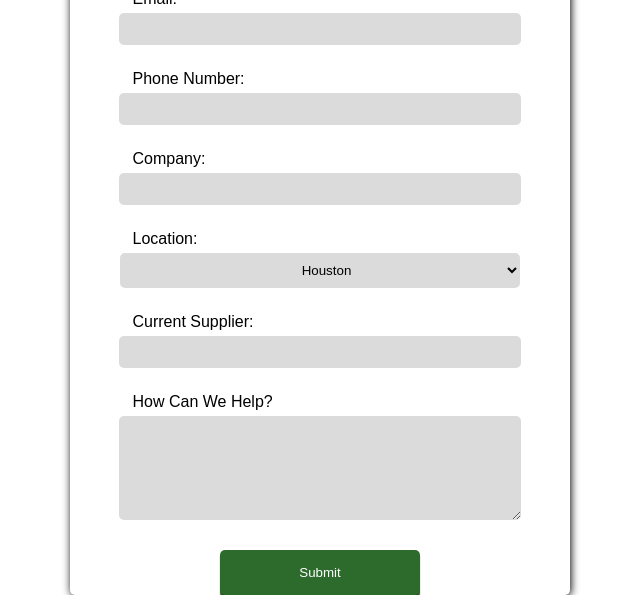
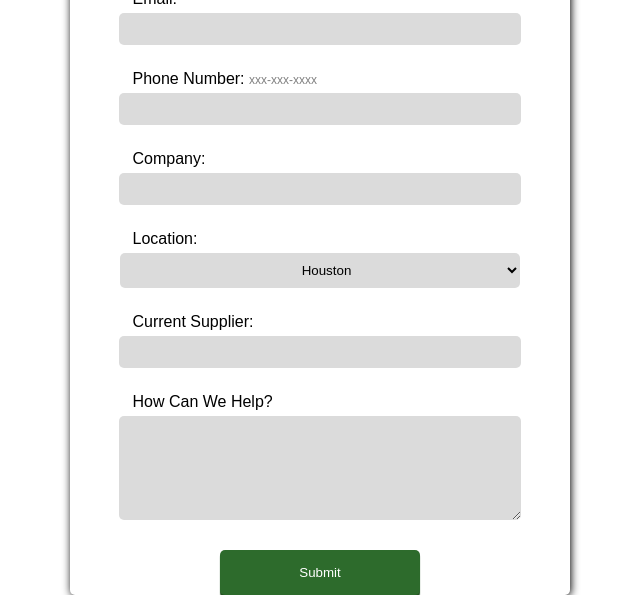
Before and after one commit to THREExPENNYco/nofusss, a React app: page / in a window 1280 px wide. Shown: the part 701-1296 px from the top of the page, without its empty margins (320-960 px from the left). Built offline with nearby package versions, Linux system fonts and the light colour scheme.

Commit message:
adding warnings for errors on form

```diff
--- a/src/App.css
+++ b/src/App.css
@@ -201,3 +201,13 @@ hr {
 .thankyou > h3 {
   margin-top: 1px;
 }
+
+.warning {
+  font-size: 10px;
+  color: red;
+}
+
+.example {
+  font-size: 12px;
+  color: gray;
+}
--- a/src/components/form.jsx
+++ b/src/components/form.jsx
@@ -1,5 +1,6 @@
 import React, { useState } from "react";
 import axios from "axios";
+import { startSession, STATES } from "mongoose";
 
 function Form() {
   const [firstName, setFirstName] = useState("");
@@ -11,6 +12,7 @@ function Form() {
   const [location, setLocation] = useState("Houston");
   const [message, setMessage] = useState("");
   const [sent, setSent] = useState(false);
+  const [formError, setError] = useState({});
 
   function formSubmit(e) {
     e.preventDefault();
@@ -29,19 +31,24 @@ function Form() {
         if (!response.data.errors) {
           setSent(true);
         }
+        let resError = response.data.errors;
+        setError(resError);
       })
       .catch(function(error) {
-        console.log(error);
+        render(error);
       });
   }
 
   return (
     <div>
-      {!sent ? <form className="form-container">
+      {!sent ? (
+        <form className="form-container">
           <h1 className="form-header"> Request A Quote </h1>
           <hr></hr>
           <label className="form-labels" htmlFor="firstname">
-          First Name:
+            First Name: {formError.hasOwnProperty("firstname") ?
+              <span className="warning">{formError.firstname.message}</span>
+             : null}
           </label>
           <input
             className="input-container"
@@ -49,7 +56,9 @@ function Form() {
             onInput={e => setFirstName(e.target.value)}
           />
           <label className="form-labels" htmlFor="lastname">
-          Last Name:
+            Last Name: {formError.hasOwnProperty("lastname") ?
+              <span className="warning">{formError.lastname.message}</span>
+             : null}
           </label>
           <input
             className="input-container"
@@ -57,7 +66,9 @@ function Form() {
             onInput={e => setLastName(e.target.value)}
           />
           <label className="form-labels" htmlFor="email">
-          Email:
+            Email: {formError.hasOwnProperty("email") ?
+              <span className="warning">{formError.email.message}</span>
+             : null}
           </label>
           <input
             className="input-container"
@@ -66,7 +77,10 @@ function Form() {
             onInput={e => setEmail(e.target.value)}
           />
           <label className="form-labels" htmlFor="phonenumber">
-          Phone Number:
+            Phone Number: <span className="example">xxx-xxx-xxxx</span>{" "}
+            {formError.hasOwnProperty("phonenumber") ?
+              <span className="warning">{formError.phonenumber.message}</span>
+             : null}
           </label>
           <input
             className="input-container"
@@ -75,7 +89,9 @@ function Form() {
             onInput={e => setPhoneNumber(e.target.value)}
           />
           <label className="form-labels" htmlFor="company">
-          Company:
+            Company: {formError.hasOwnProperty("company") ?
+              <span className="warning">{formError.company.message}</span>
+             : null}
           </label>
           <input
             className="input-container"
@@ -83,7 +99,9 @@ function Form() {
             onInput={e => setCompany(e.target.value)}
           />
           <label className="form-labels" htmlFor="location">
-          Location:
+            Location: {formError.hasOwnProperty("location") ?
+              <span className="warning">{formError.location.message}</span>
+             : null}
           </label>
           <select
             className="input-container"
@@ -95,8 +113,10 @@ function Form() {
             <option value="San Antonio">San Antonio</option>
             <option value="Austin">Austin</option>
           </select>
-        <label className="form-labels"  htmlFor="currSupplier">
-          Current Supplier:
+          <label className="form-labels" htmlFor="currSupplier">
+            Current Supplier: {formError.hasOwnProperty("currsupplier") ?
+              <span className="warning">{formError.currsupplier.message}</span>
+             : null}
           </label>
           <input
             className="input-container"
@@ -104,7 +124,9 @@ function Form() {
             onInput={e => setCurrSupplier(e.target.value)}
           />
           <label className="form-labels" htmlFor="message">
-          How Can We Help?
+            How Can We Help? {formError.hasOwnProperty("message") ?
+              <span className="warning">{formError.message.message}</span>
+             : null}
           </label>
           <textarea
             className="input-container"
@@ -112,17 +134,19 @@ function Form() {
             id="message"
             onInput={e => setMessage(e.target.value)}
           />
-        <input
+          <button
             className="form-button"
             type="submit"
             value="Submit"
-          onClick={e => formSubmit(e)}
-        />
-      </form> :
+            onClick={formSubmit}
+          >Submit</button>
+        </form>
+      ) : (
         <div className="thankyou">
           <h1>{`Thank You, ${firstName}`}</h1>
           <h3>We will be with you shortly</h3>
-      </div> }
+        </div>
+      )}
     </div>
   );
 }
```
Also changed, not shown: 1 other file (tests, documents, lock files or other folders). Lines whose indentation alone changed are shown as unchanged.
